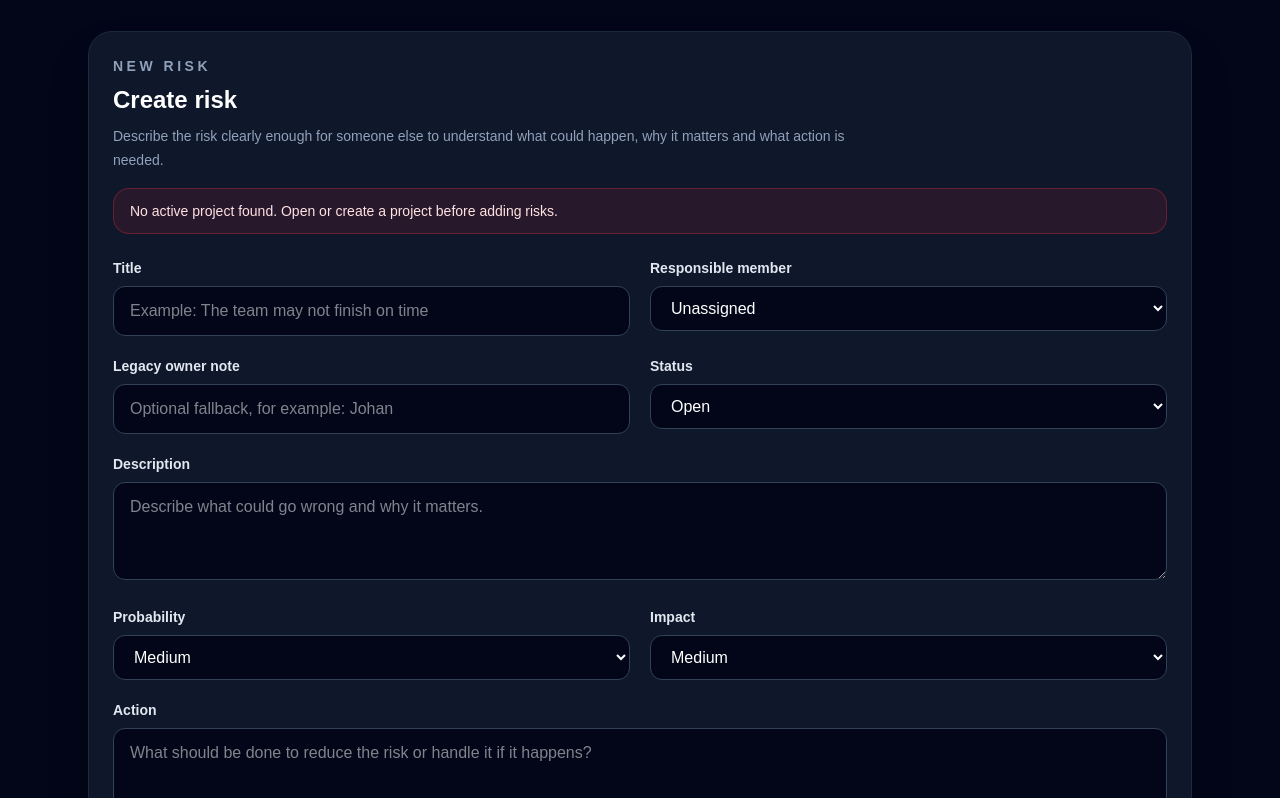
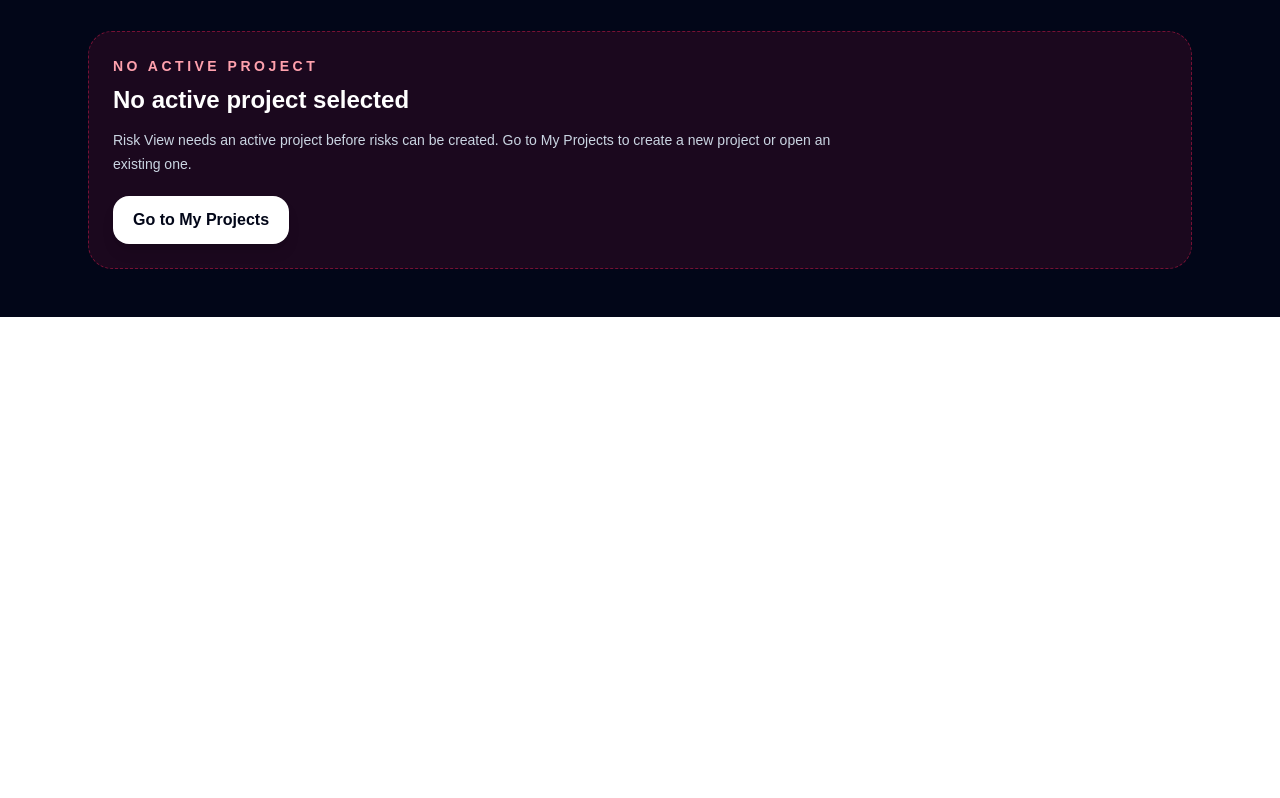
Before and after one commit to Zion8a/project-compass, a Next.js app: page /project-risks in a window 1280 px wide. Shown: the part 602-1400 px from the top of the page. After the commit the page ends 919 px from the top, so only its background shows below. Built offline with nearby package versions, Linux system fonts and the light colour scheme.

Commit message:
Improve risk view no active project state

```diff
--- a/src/app/project-risks/page.tsx
+++ b/src/app/project-risks/page.tsx
@@ -1,5 +1,6 @@
 "use client";
 
+import Link from "next/link";
 import { useEffect, useState } from "react";
 import AppHeader from "../../components/AppHeader";
 import {
@@ -330,6 +331,10 @@ export default function ProjectRisksPage() {
           />
         </div>
 
+        {!activeProject ? (
+          <NoActiveProjectState />
+        ) : (
+          <>
             <form
               onSubmit={handleCreateRisk}
               className="rounded-3xl border border-slate-800 bg-slate-900 p-6 shadow-2xl"
@@ -349,18 +354,12 @@ export default function ProjectRisksPage() {
                   id="create-risk-description"
                   className="max-w-3xl text-sm leading-6 text-slate-400"
                 >
-              Describe the risk clearly enough for someone else to understand
-              what could happen, why it matters and what action is needed.
+                  Describe the risk clearly enough for someone else to
+                  understand what could happen, why it matters and what action
+                  is needed.
                 </p>
 
-            {!activeProject && (
-              <p className="mt-2 rounded-2xl border border-red-500/30 bg-red-500/10 px-4 py-3 text-sm text-red-100">
-                No active project found. Open or create a project before adding
-                risks.
-              </p>
-            )}
-
-            {activeProject && projectMembers.length === 0 && (
+                {projectMembers.length === 0 && (
                   <p className="mt-2 rounded-2xl border border-amber-500/30 bg-amber-500/10 px-4 py-3 text-sm text-amber-100">
                     Add project members before assigning responsibility. You can
                     still create risks without an owner.
@@ -384,13 +383,14 @@ export default function ProjectRisksPage() {
                     placeholder="Example: The team may not finish on time"
                     aria-required="true"
                     aria-invalid={titleError ? "true" : "false"}
-  aria-describedby={titleError ? "risk-title-error" : undefined}
+                    aria-describedby={
+                      titleError ? "risk-title-error" : undefined
+                    }
                     className={`mt-2 w-full rounded-xl border bg-slate-950 px-4 py-3 text-white outline-none ${
                       titleError
                         ? "border-rose-500 focus:border-rose-400"
                         : "border-slate-700 focus:border-sky-300"
                     }`}
-                disabled={!activeProject}
                   />
 
                   {titleError && (
@@ -417,7 +417,6 @@ export default function ProjectRisksPage() {
                     value={ownerId}
                     onChange={(event) => setOwnerId(event.target.value)}
                     className="mt-2 w-full rounded-xl border border-slate-700 bg-slate-950 px-4 py-3 text-white outline-none focus:border-sky-300"
-                disabled={!activeProject}
                   >
                     <option value="">Unassigned</option>
                     {projectMembers.map((member) => (
@@ -442,7 +441,6 @@ export default function ProjectRisksPage() {
                     onChange={(event) => setOwner(event.target.value)}
                     placeholder="Optional fallback, for example: Johan"
                     className="mt-2 w-full rounded-xl border border-slate-700 bg-slate-950 px-4 py-3 text-white outline-none focus:border-sky-300"
-                disabled={!activeProject}
                   />
                 </div>
 
@@ -460,7 +458,6 @@ export default function ProjectRisksPage() {
                       setStatus(event.target.value as ProjectRiskStatus)
                     }
                     className="mt-2 w-full rounded-xl border border-slate-700 bg-slate-950 px-4 py-3 text-white outline-none focus:border-sky-300"
-                disabled={!activeProject}
                   >
                     {riskStatuses.map((riskStatus) => (
                       <option key={riskStatus.id} value={riskStatus.id}>
@@ -484,7 +481,6 @@ export default function ProjectRisksPage() {
                     placeholder="Describe what could go wrong and why it matters."
                     rows={3}
                     className="mt-2 w-full rounded-xl border border-slate-700 bg-slate-950 px-4 py-3 text-white outline-none focus:border-sky-300"
-                disabled={!activeProject}
                   />
                 </div>
 
@@ -502,7 +498,6 @@ export default function ProjectRisksPage() {
                       setProbability(event.target.value as ProjectRiskLevel)
                     }
                     className="mt-2 w-full rounded-xl border border-slate-700 bg-slate-950 px-4 py-3 text-white outline-none focus:border-sky-300"
-                disabled={!activeProject}
                   >
                     {riskLevels.map((level) => (
                       <option key={level.id} value={level.id}>
@@ -526,7 +521,6 @@ export default function ProjectRisksPage() {
                       setImpact(event.target.value as ProjectRiskLevel)
                     }
                     className="mt-2 w-full rounded-xl border border-slate-700 bg-slate-950 px-4 py-3 text-white outline-none focus:border-sky-300"
-                disabled={!activeProject}
                   >
                     {riskLevels.map((level) => (
                       <option key={level.id} value={level.id}>
@@ -550,15 +544,13 @@ export default function ProjectRisksPage() {
                     placeholder="What should be done to reduce the risk or handle it if it happens?"
                     rows={3}
                     className="mt-2 w-full rounded-xl border border-slate-700 bg-slate-950 px-4 py-3 text-white outline-none focus:border-sky-300"
-                disabled={!activeProject}
                   />
                 </div>
               </div>
 
               <button
                 type="submit"
-            disabled={!activeProject}
-            className="mt-6 rounded-2xl bg-white px-6 py-3 font-semibold text-slate-950 shadow-lg hover:bg-slate-200 disabled:cursor-not-allowed disabled:bg-slate-700 disabled:text-slate-400"
+                className="mt-6 rounded-2xl bg-white px-6 py-3 font-semibold text-slate-950 shadow-lg hover:bg-slate-200"
               >
                 Add risk
               </button>
@@ -628,7 +620,10 @@ export default function ProjectRisksPage() {
                           value={translateRiskLevel(risk.impact)}
                         />
 
-                    <RiskMeta label="Responsible" value={getMemberName(risk)} />
+                        <RiskMeta
+                          label="Responsible"
+                          value={getMemberName(risk)}
+                        />
 
                         <RiskMeta
                           label="Status"
@@ -652,8 +647,36 @@ export default function ProjectRisksPage() {
                 </div>
               )}
             </section>
+          </>
+        )}
       </section>
     </main>
+  );
+}
+
+function NoActiveProjectState() {
+  return (
+    <section className="rounded-3xl border border-dashed border-rose-500/40 bg-rose-500/10 p-6">
+      <p className="text-sm font-semibold uppercase tracking-[0.25em] text-rose-300">
+        No active project
+      </p>
+
+      <h2 className="mt-2 text-2xl font-bold">No active project selected</h2>
+
+      <p className="mt-3 max-w-3xl text-sm leading-6 text-slate-300">
+        Risk View needs an active project before risks can be created. Go to My
+        Projects to create a new project or open an existing one.
+      </p>
+
+      <div className="mt-5">
+        <Link
+          href="/projects"
+          className="inline-flex rounded-2xl bg-white px-5 py-3 font-semibold text-slate-950 shadow-lg hover:bg-slate-200"
+        >
+          Go to My Projects
+        </Link>
+      </div>
+    </section>
   );
 }
 
```
Also changed, not shown: 1 other file (tests, documents, lock files or other folders). Lines whose indentation alone changed are shown as unchanged.
